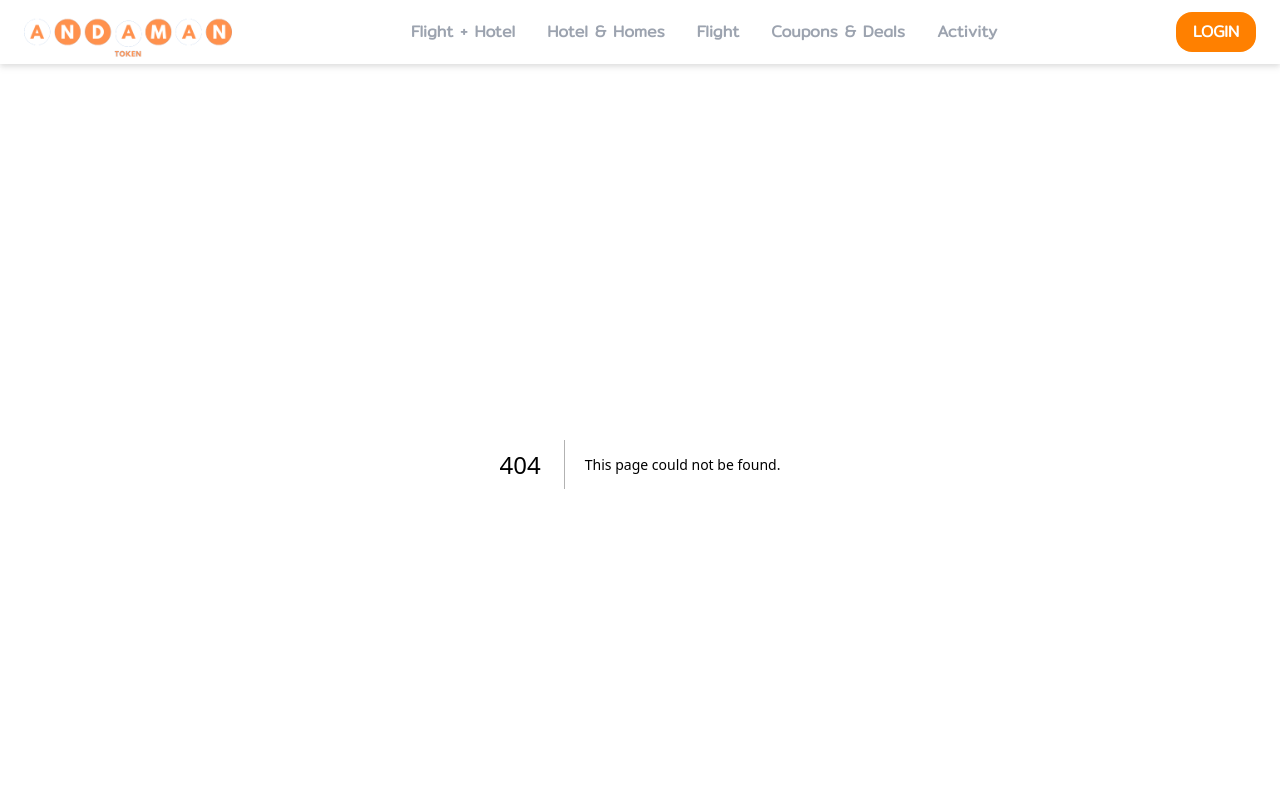
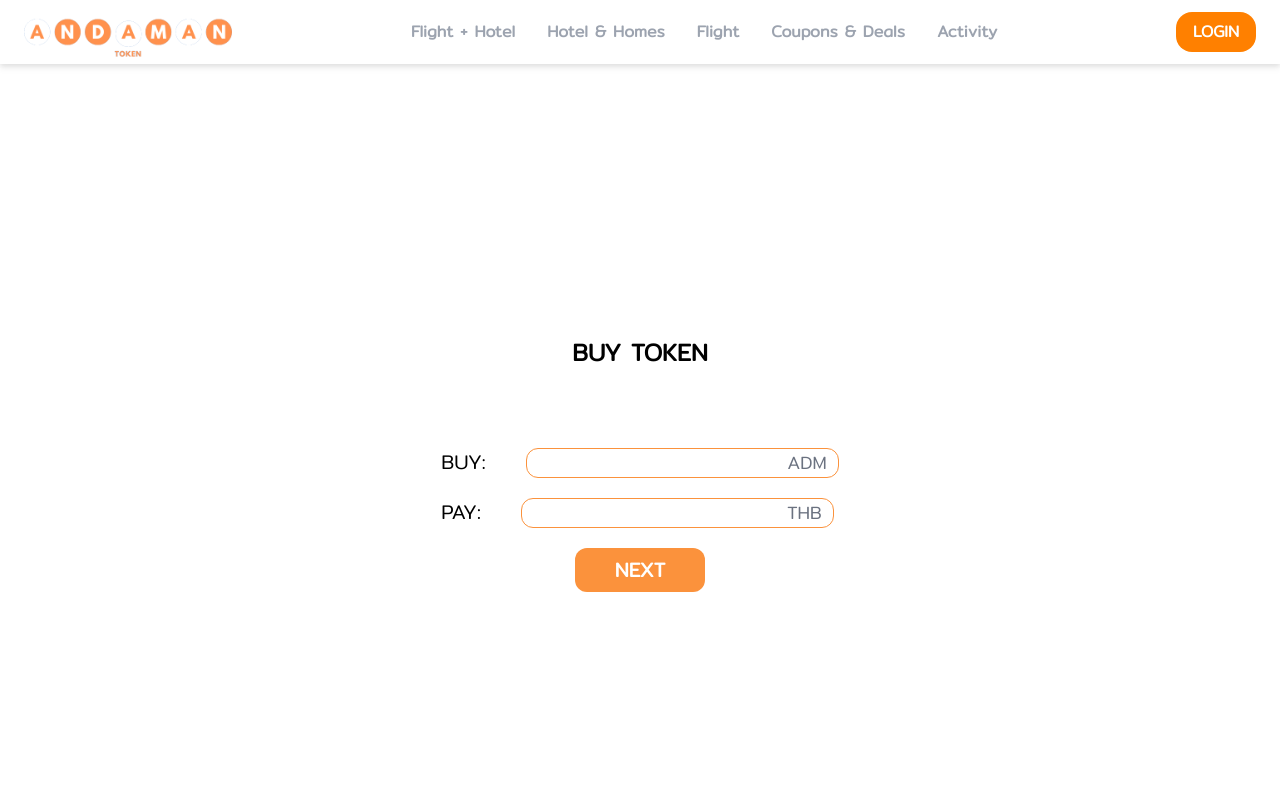
Before and after one commit to baadnk7777777/andamon_token_frontend, a Next.js app: page /customer_page/customer_buytoken_page in a window 1280 px wide. Before the commit this address had no page. Shown: the top 800 px of the page. Built offline with nearby package versions, Linux system fonts and the light colour scheme.

Commit message:
customer buy token page.

```diff
--- /dev/null
+++ b/components/buy_token.tsx
@@ -0,0 +1,36 @@
+import React from 'react'
+
+export const buyToken = () => {
+  return (
+    <div className="flex flex-col items-center">
+                <p className=' font-bold mb-20 text-2xl'>BUY TOKEN</p>
+                <div className=" flex  flex-col">
+                    <div className="flex mb-5">
+                        <p className=' mr-10 text-xl'>BUY: </p>
+                       <div className="relative">
+                        <input type="text" className="text-xl text-center px-2 border border-orange-400 rounded-xl pl-10"></input>
+                        <div className="absolute inset-y-0 right-0 flex items-center px-3">
+                        <span className="text-lg text-gray-500">ADM</span>
+                        </div>
+                       </div>
+                    </div>
+                    <div className="flex mb-5">
+                        <p className='mr-10  text-xl'>PAY: </p>
+                        <div className="relative">
+                        <input type="text" className="text-xl text-center px-2 border border-orange-400 rounded-xl pl-10"></input>
+                        <div className="absolute inset-y-0 right-0 flex items-center px-3">
+                        <span className="text-lg text-gray-500">THB</span>
+                        </div>
+                       </div>
+                    </div>
+                    <div className="flex justify-center items-center">
+                        <button className='text-xl bg-orange-400  rounded-xl px-10 py-2 text-white font-bold '>NEXT</button>
+                    </div>
+                </div>
+                <div className=""></div>
+                <div className=""></div>
+            </div>
+  )
+}
+
+export default buyToken
--- /dev/null
+++ b/pages/customer_page/customer_buytoken_page.tsx
@@ -0,0 +1,12 @@
+import React from 'react'
+import BUY_token from '@/components/buy_token'
+
+export const customer_buytoken_page = () => {
+  return (
+    <div className=" h-screen font-work_sans flex flex-col justify-center">
+            <BUY_token/>
+        </div>
+  )
+}
+
+export default customer_buytoken_page
```
